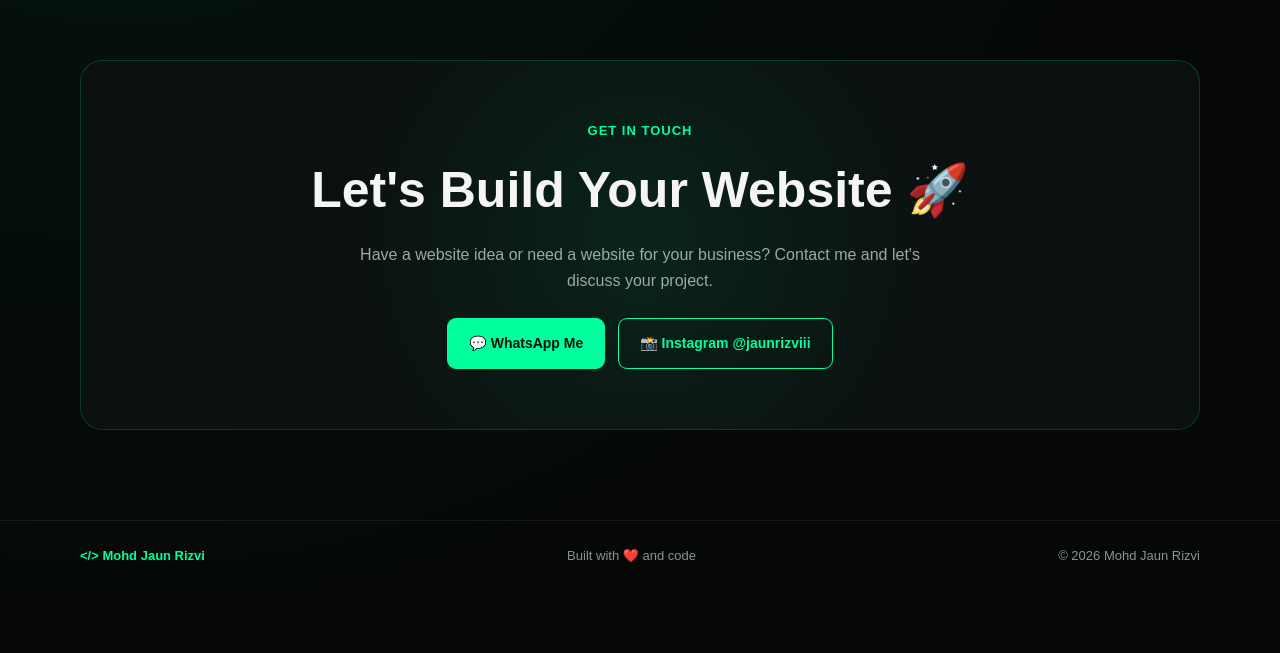
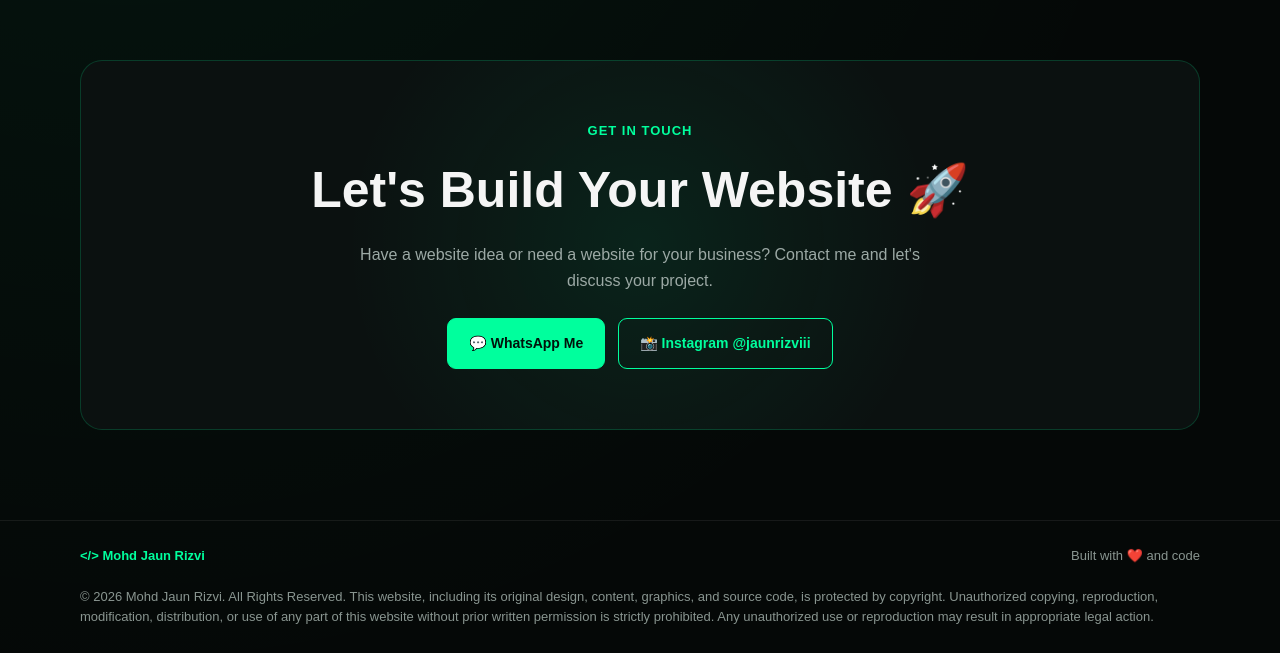
Before and after one commit to nexoraai178-rgb/Mohdjaunrizvi, a plain HTML site: page index.html in a window 1280 px wide. Shown: the part 4409-5062 px from the top of the page. Before the commit the page ends 5001 px from the top, so only its background shows below. Drawn offline with Linux system fonts and the light colour scheme.

Commit message:
Update index.html

```diff
--- a/index.html
+++ b/index.html
@@ -1462,7 +1462,9 @@ Built with ❤️ and code
 </div>
 
 <div>
-© 2026 Mohd Jaun Rizvi
+© 2026 Mohd Jaun Rizvi. All Rights Reserved.
+This website, including its original design, content, graphics, and source code, is protected by copyright. Unauthorized copying, reproduction, modification, distribution, or use of any part of this website without prior written permission is strictly prohibited.
+Any unauthorized use or reproduction may result in appropriate legal action.
 </div>
 
 </div>
@@ -1473,7 +1475,7 @@ Built with ❤️ and code
 <!-- FLOATING WHATSAPP -->
 
 <a
-href="https://wa.me/91XXXXXXXXXX"
+href="https://wa.me/9517340961"
 target="_blank"
 class="whatsapp">
 
```
